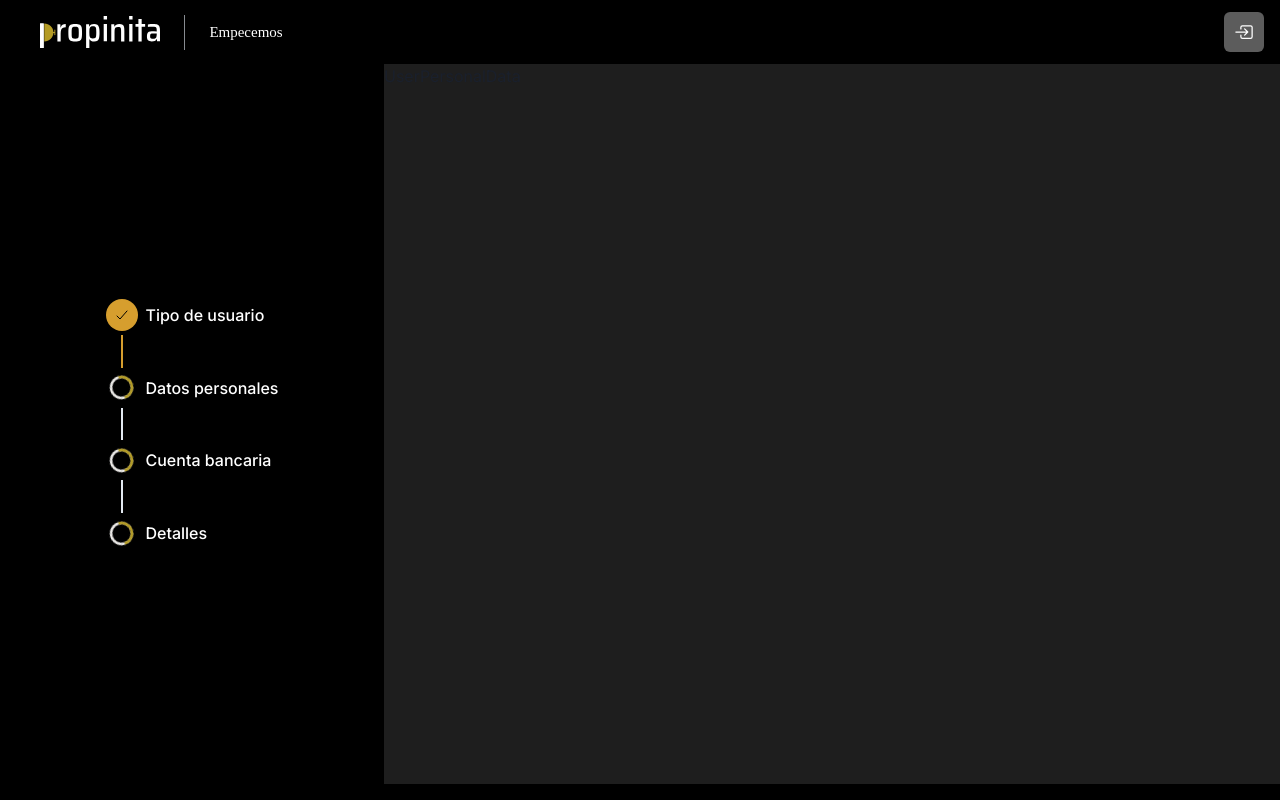
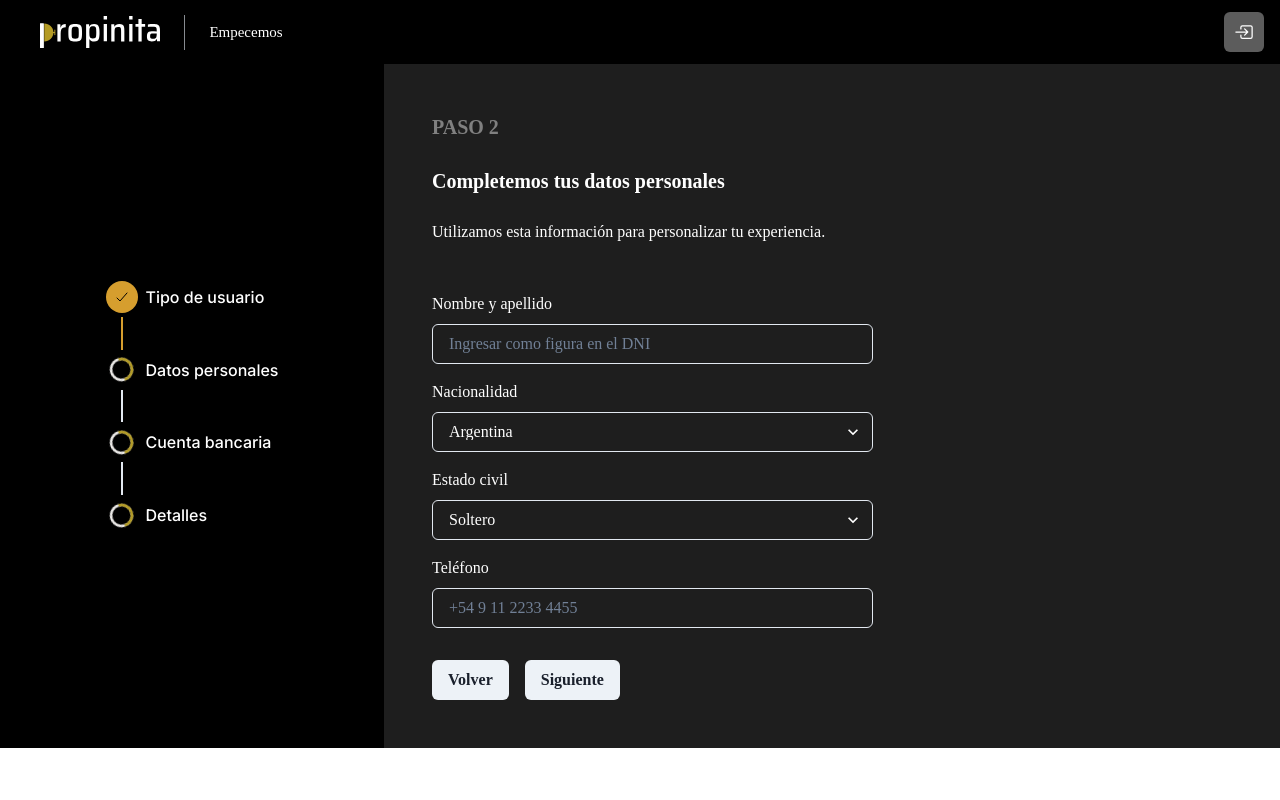
Before and after one commit to francocampaiola/propinita, a Next.js app: page /onboarding in a window 1280 px wide. Both pictures are taken after a click on the button "Siguiente". Built offline with nearby package versions, Linux system fonts and the light colour scheme.

Commit message:
fix: height in OnBoarding

```diff
--- a/src/app/onboarding/layout.tsx
+++ b/src/app/onboarding/layout.tsx
@@ -1,15 +1,13 @@
 import React from 'react'
+import { Box } from '@chakra-ui/react'
+import Navbar from './components/Navbar'
 import Onboarding from './page'
-import Navbar from './components/Navbar'
-import { Box } from '@chakra-ui/react'
 
 export default function OnboardingPage() {
     return (
-        <Box bg={'black'} height={'100vh'}>
+        <Box bg={'black'} height={'100%'}>
             <Navbar />
             <Onboarding />
         </Box>
     )
-
-    // TODO: Credenciales para ver el onboarding de megapix: franco3@franco.com, franco3
 }
--- a/src/app/onboarding/page.tsx
+++ b/src/app/onboarding/page.tsx
@@ -51,8 +51,8 @@ export default function Onboarding() {
                     ))}
                 </Stepper>
             </Flex>
-            <Flex w={'70%'} h={'90vh'} bg={'#1E1E1E'}>
-                <Flex >
+            <Flex w={'70%'} bg={'#1E1E1E'}>
+                <Flex>
                     <StepComponent onNext={handleNext} />
                 </Flex>
             </Flex>
--- a/src/app/onboarding/steps/UserPersonalData.tsx
+++ b/src/app/onboarding/steps/UserPersonalData.tsx
@@ -1,8 +1,46 @@
-import React from 'react'
+import { Box, Button, Flex, Input, Select, Text } from '@chakra-ui/react';
 
 const UserPersonalData = () => {
   return (
-    <div>UserPersonalData</div>
+    <Box w={'100%'} borderRadius={'xl'} fontFamily={'poppins'}>
+      <Flex p={12} direction={'column'} gap={6}>
+        <Text textTransform={'uppercase'} fontWeight={'bold'} fontSize={'xl'} color={'gray'}>
+          Paso 2
+        </Text>
+        <Text fontWeight={600} fontSize={'xl'} color={'white'}>
+          Completemos tus datos personales
+        </Text>
+        <Text fontSize={'md'} color={'white'}>
+          Utilizamos esta información para personalizar tu experiencia.
+        </Text>
+      </Flex>
+      <Flex direction={'column'} ml={12} gap={4} mb={8}>
+        <Flex direction={'column'} gap={2}>
+          <Text color={'white'}>Nombre y apellido</Text>
+          <Input placeholder='Ingresar como figura en el DNI'></Input>
+        </Flex>
+        <Flex direction={'column'} gap={2}>
+          <Text color={'white'}>Nacionalidad</Text>
+          <Select color={'white'}>
+            <option value="Argentina">Argentina</option>
+          </Select>
+        </Flex>
+        <Flex direction={'column'} gap={2}>
+          <Text color={'white'}>Estado civil</Text>
+          <Select color={'white'}>
+            <option value="Soltero">Soltero</option>
+          </Select>
+        </Flex>
+        <Flex direction={'column'} gap={2}>
+          <Text color={'white'}>Teléfono</Text>
+          <Input placeholder='+54 9 11 2233 4455'></Input>
+        </Flex>
+      </Flex>
+      <Flex gap={4} mb={12}>
+        <Button ml={12}>Volver</Button>
+        <Button>Siguiente</Button>
+      </Flex>
+    </Box>
   )
 }
 
--- a/src/app/onboarding/steps/UserType.tsx
+++ b/src/app/onboarding/steps/UserType.tsx
@@ -10,7 +10,7 @@ const UserType = ({ onNext }: any) => {
   };
 
   return (
-    <Box h={'90vh'} w={'100%'} borderRadius={'xl'}>
+    <Box height={'100vh'} w={'100%'} borderRadius={'xl'}>
       <Flex p={12} direction={'column'} gap={6}>
         <Text textTransform={'uppercase'} fontWeight={'bold'} fontSize={'xl'} color={'gray'}>
           Paso 1
```
